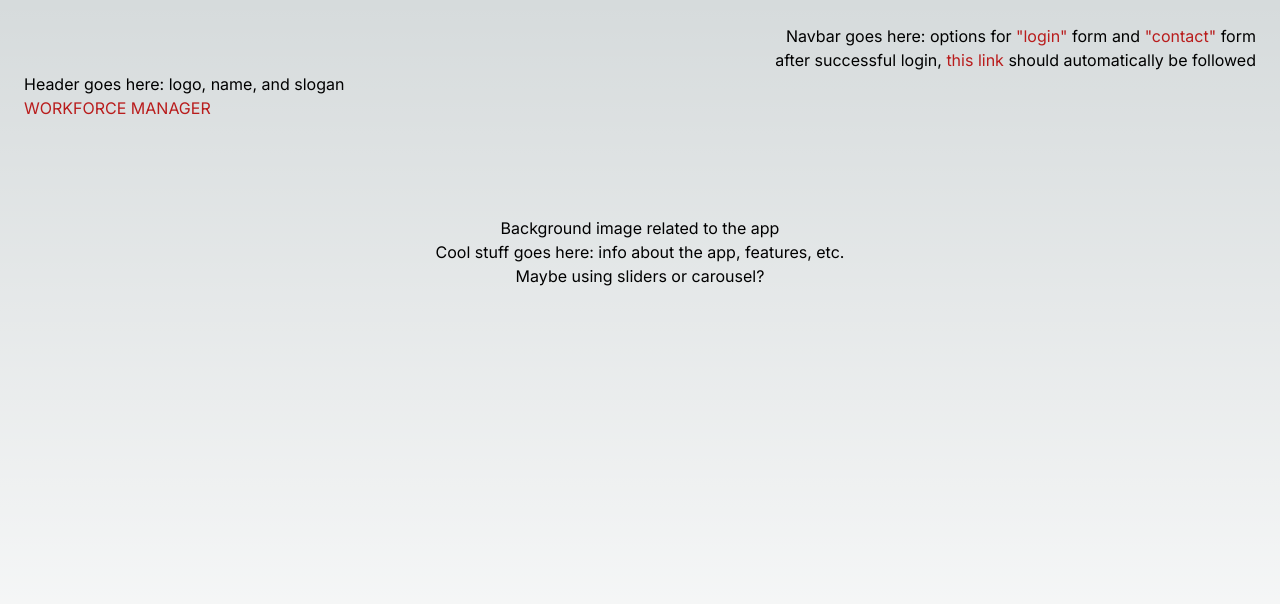
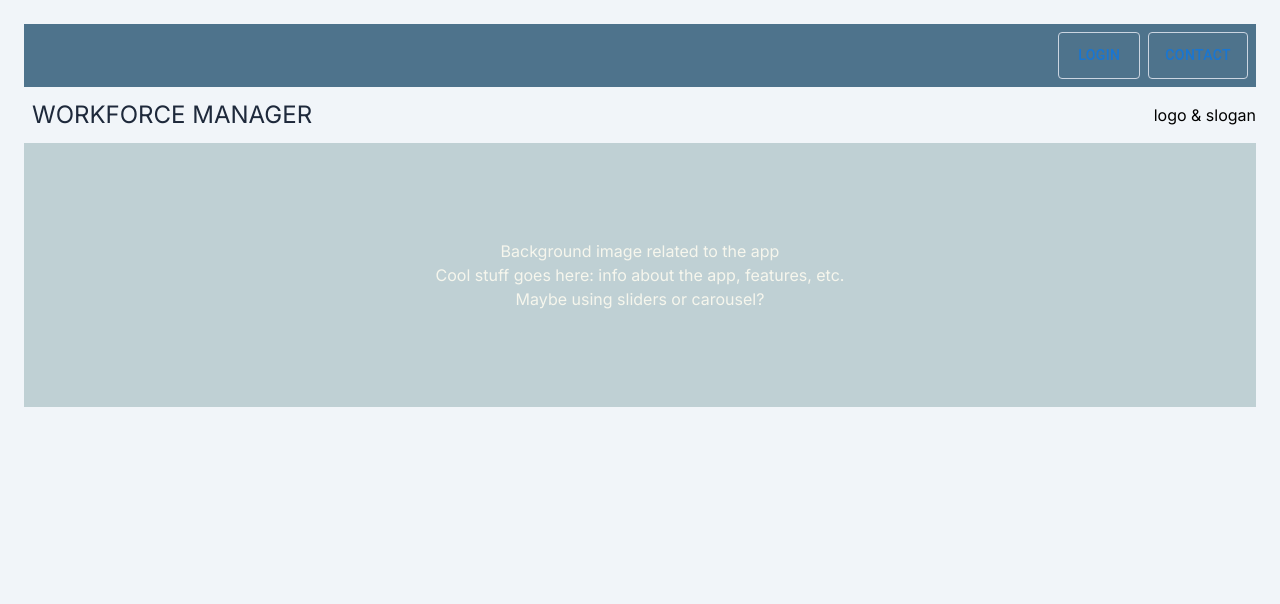
Before and after one commit to gregArijah/workforce-manager, a Next.js app: page / in a window 1280 px wide. Shown: the top 604 px of the page. Built offline with nearby package versions, Linux system fonts and the light colour scheme.

Commit message:
landing page styling & modals

```diff
--- /dev/null
+++ b/app/(pages)/(landing)/components/ContactModal.tsx
@@ -0,0 +1,48 @@
+import React from 'react'
+import Box from '@mui/material/Box';
+import Button from '@mui/material/Button';
+// import Typography from '@mui/material/Typography';
+import Modal from '@mui/material/Modal';
+import Link from "next/link";
+
+
+const style = {
+    position: 'absolute' as 'absolute',
+    top: '50%',
+    left: '50%',
+    transform: 'translate(-50%, -50%)',
+    width: 400,
+    background: 'rgb(78, 115, 140)',
+    // border: '2px solid',
+    boxShadow: 24,
+    p: 4,
+};
+
+export default function LoginModal() {
+
+    const [open, setOpen] = React.useState(false);
+    const handleOpen = () => setOpen(true);
+    const handleClose = () => setOpen(false);
+
+    return (
+        <div>
+            <Button className="text-slate-300" onClick={handleOpen}>contact</Button>
+            <Modal
+                open={open}
+                onClose={handleClose}
+                aria-labelledby="modal-modal-title"
+                aria-describedby="modal-modal-description"
+            >
+                <Box className="flex justify-between items-center rounded text-slate-300 " sx={style}>
+                    <button className="cursor-pointer border border-slate-300  hover:bg-slate-700 rounded px-2 py-1 mx-2 outline-none">
+                        <Link href="https://github.com/gregArijah">Greg's GitHub</Link>
+                    </button>
+                    <button className="cursor-pointer border border-slate-300  hover:bg-slate-700 rounded px-2 py-1 mx-2 outline-none">
+                        <Link href="https://github.com/MadelineLowes">Maddie's GitHub</Link>
+                    </button>
+
+                </Box>
+            </Modal>
+        </div>
+    );
+}
--- /dev/null
+++ b/app/(pages)/(landing)/components/LoginModal.tsx
@@ -0,0 +1,71 @@
+import React from 'react'
+import Box from '@mui/material/Box';
+import Button from '@mui/material/Button';
+import Typography from '@mui/material/Typography';
+import Modal from '@mui/material/Modal';
+import { useForm, SubmitHandler } from "react-hook-form";
+
+type Inputs = {
+    username: string,
+    employeeNum: string,
+  };
+
+const style = {
+    position: 'absolute' as 'absolute',
+    top: '50%',
+    left: '50%',
+    transform: 'translate(-50%, -50%)',
+    width: 400,
+    background: 'rgb(78, 115, 140)',
+    // border: '2px solid #000',
+    boxShadow: 24,
+    p: 4,
+};
+
+export default function LoginModal() {
+
+    const [open, setOpen] = React.useState(false);
+    const handleOpen = () => setOpen(true);
+    const handleClose = () => setOpen(false);
+
+    const { register, handleSubmit, watch, formState: { errors } } = useForm<Inputs>();
+    const onSubmit: SubmitHandler<Inputs> = data => console.log(data);
+
+    console.log(watch("username")) // watch input value by passing the name of it
+
+    return (
+        <div>
+            <Button className="text-slate-300" onClick={handleOpen}>login</Button>
+            <Modal
+                open={open}
+                onClose={handleClose}
+                aria-labelledby="modal-modal-title"
+                aria-describedby="modal-modal-description"
+            >
+                <Box className="rounded" sx={style}>
+                    <Typography className="p-2 flex justify-center text-2xl text-slate-300" id="modal-modal-title" variant="h6" component="h2">Login</Typography>
+                    {/* <Typography id="modal-modal-description" sx={{ mt: 2 }}>
+                        Duis mollis, est non commodo luctus, nisi erat porttitor ligula.
+                    </Typography> */}
+
+                    {/* /* "handleSubmit" will validate your inputs before invoking "onSubmit" */}
+                    <form className="flex flex-col justify-center" onSubmit={handleSubmit(onSubmit)}>
+                        {/* register your input into the hook by invoking the "register" function */}
+                        <input className="p-2 m-2" placeholder="username" {...register("username")} />
+
+                        {/* include validation with required or other standard HTML validation rules */}
+                        <input className="p-2 m-2" placeholder="employee number" {...register("employeeNum", { required: true })} />
+                        {/* errors will return when field validation fails  */}
+                        {errors.employeeNum && <span>This field is required</span>}
+
+                        <input className="cursor-pointer border border-slate-300  hover:bg-slate-700 text-slate-300 rounded px-2 py-1 m-2 outline-none" type="submit" />
+                    </form>
+                </Box>
+            </Modal>
+        </div>
+        // <div>
+        //     <button onClick={onClose}>Close Modal</button>
+        //     {children}
+        // </div>
+    );
+}
--- a/app/(pages)/(landing)/components/coolstuff.tsx
+++ b/app/(pages)/(landing)/components/coolstuff.tsx
@@ -1,10 +1,18 @@
+
+const styles = {
+    background: {
+        background: 'rgb(191, 208, 212)',
+        color: 'rgb(246, 246, 237)'
+    }
+};
+
 export default function Coolstuff() {
 
     return (
-        <div className='p-24 text-center'>
+        <div className='p-24 text-center' style={styles.background}>
             <p>Background image related to the app</p>
             <p>Cool stuff goes here: info about the app, features, etc.</p>
             <p>Maybe using sliders or carousel?</p>
         </div>
     )
-    }
+}
--- a/app/(pages)/(landing)/components/navbar.tsx
+++ b/app/(pages)/(landing)/components/navbar.tsx
@@ -1,23 +1,47 @@
 'use client';
 
 import Link from "next/link";
+import React, { useState } from 'react';
+import LoginModal from './LoginModal'
+import ContactModal from './ContactModal'
 
+const styles = {
+  background: {
+    background: 'rgb(78, 115, 140)',
+  }
+};
 
 export default function Navbar() {
 
-  function loginAlert() {
-    return alert(`a login form will appear here`)
-  }
+  // function loginAlert() {
+  //   // return alert(`a login form will appear here`)
+  // }
 
   function contactAlert() {
     return alert(`a contact form will appear here, or maybe a links to our linkedin profiles`)
   }
 
+  return (
+    <nav className='text-right' style={styles.background}>
+      <p className="p-2">
+        <button className="cursor-pointer border border-slate-300  hover:bg-slate-700 rounded px-2 py-1 mx-2 outline-none">
+        <LoginModal></LoginModal>
+        </button>
 
-  return (
-      <nav className='text-right'>
-        <p>Navbar goes here: options for <span className='cursor-pointer text-red-700' onClick={loginAlert} >&quot;login&quot;</span> form and <span className='cursor-pointer text-red-700' onClick={contactAlert}>&quot;contact&quot;</span> form</p>
-        <p>after successful login, <Link href="/punches" className='text-red-700'>this link</Link> should automatically be followed</p>
-      </nav>
-    )
+        <button className='cursor-pointer border border-slate-300 px-2 py-1 rounded hover:bg-slate-700 focus-within:bg-slate-700 outline-none'>
+          <ContactModal></ContactModal>
+        </button>
+      </p>
+
+{/*
+      <p>
+        after successful login,
+        <Link href="/punches" className='text-red-700'>
+          this link
+        </Link>
+        should automatically be followed
+      </p> */}
+
+    </nav>
+  )
 }
--- a/app/(pages)/(landing)/page.tsx
+++ b/app/(pages)/(landing)/page.tsx
@@ -5,7 +5,7 @@ import Coolstuff from "./components/coolstuff";
 export default async function Landing() {
 
   return (
-    <div className='h-screen p-6'>
+    <div className='h-screen p-6 bg-slate-100'>
       <Navbar />
       <Header />
       <Coolstuff />
--- a/app/(pages)/components/header.tsx
+++ b/app/(pages)/components/header.tsx
@@ -1,13 +1,23 @@
 import Link from 'next/link'
 
+const styles = {
+  background: {
+    background: 'rgb(191, 208, 212)',
+    color: 'rgb(246, 246, 237)'
+  }
+};
+
 export default function Header() {
+  return (
+    // className='text-left'
+    // style={styles.background}
+    <header className="flex justify-between items-center my-2" >
+      {/* className='bold' */}
+      <Link href="/" className=" text-slate-800 px-2 py-1 rounded hover:text-slate-500 outline-none text-2xl">
+        <h1>WORKFORCE MANAGER</h1>
+      </Link>
 
-  return (
-      <header className='text-left'>
-        <h1>Header goes here: logo, name, and slogan</h1>
-        <Link href="/"  className= 'text-red-700'>
-            <p>WORKFORCE MANAGER</p>
-        </Link>
-      </header>
+      <p >logo & slogan</p>
+    </header>
   )
-}
+} ''
--- a/package.json
+++ b/package.json
@@ -13,6 +13,10 @@
     "seed": "ts-node --compiler-options {\"module\":\"CommonJS\"} prisma/seed.ts"
   },
   "dependencies": {
+    "@emotion/react": "^11.11.1",
+    "@emotion/styled": "^11.11.0",
+    "@mui/material": "^5.13.6",
+    "@mui/styled-engine-sc": "^5.12.0",
     "@prisma/client": "^4.15.0",
     "@types/node": "20.2.5",
     "@types/react": "18.2.7",
@@ -25,6 +29,8 @@
     "postcss": "8.4.23",
     "react": "18.2.0",
     "react-dom": "18.2.0",
+    "react-hook-form": "^7.45.1",
+    "styled-components": "^5.3.11",
     "tailwindcss": "3.3.2",
     "typescript": "5.0.4"
   },
```
Also changed, not shown: 2 other files (tests, documents, lock files or other folders).
